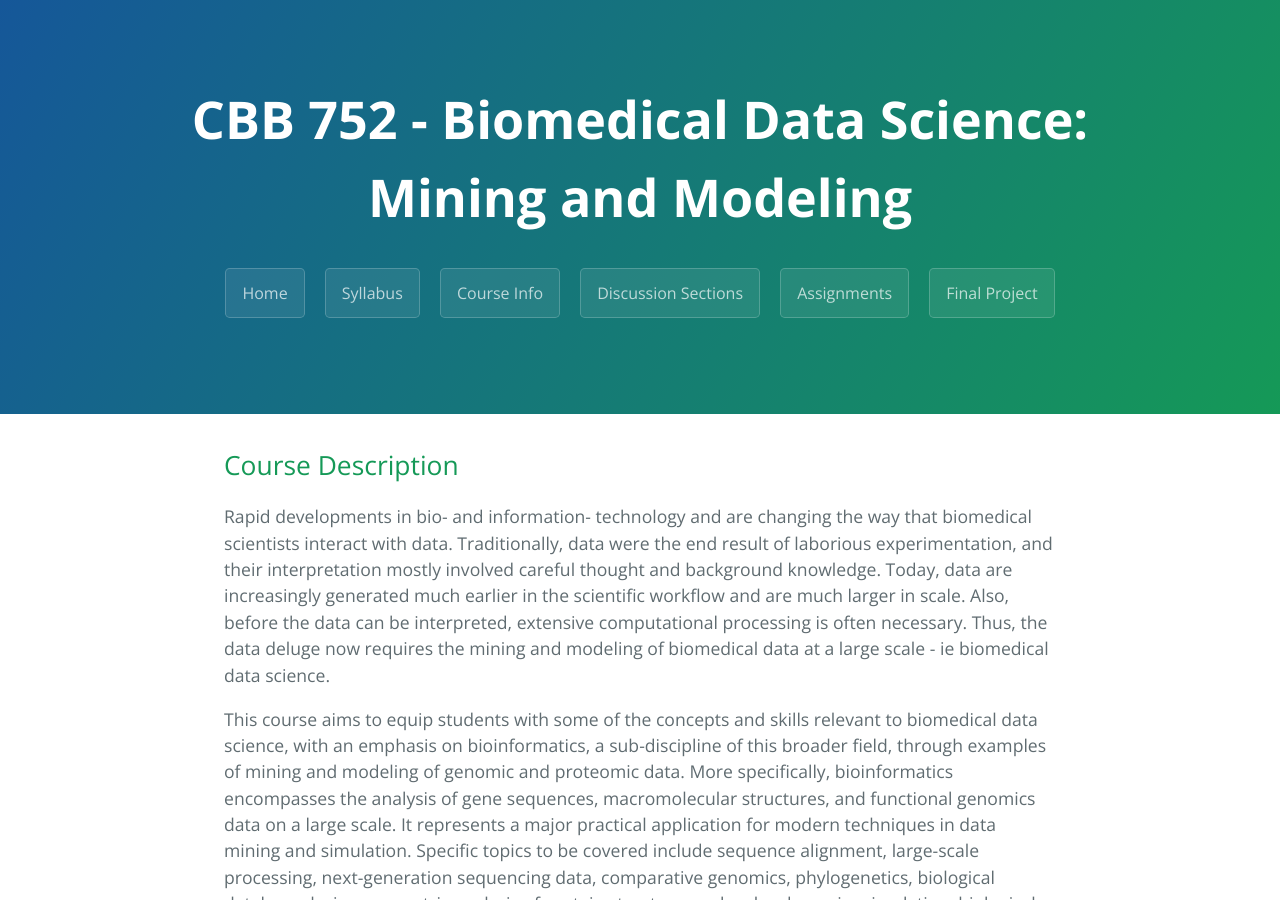
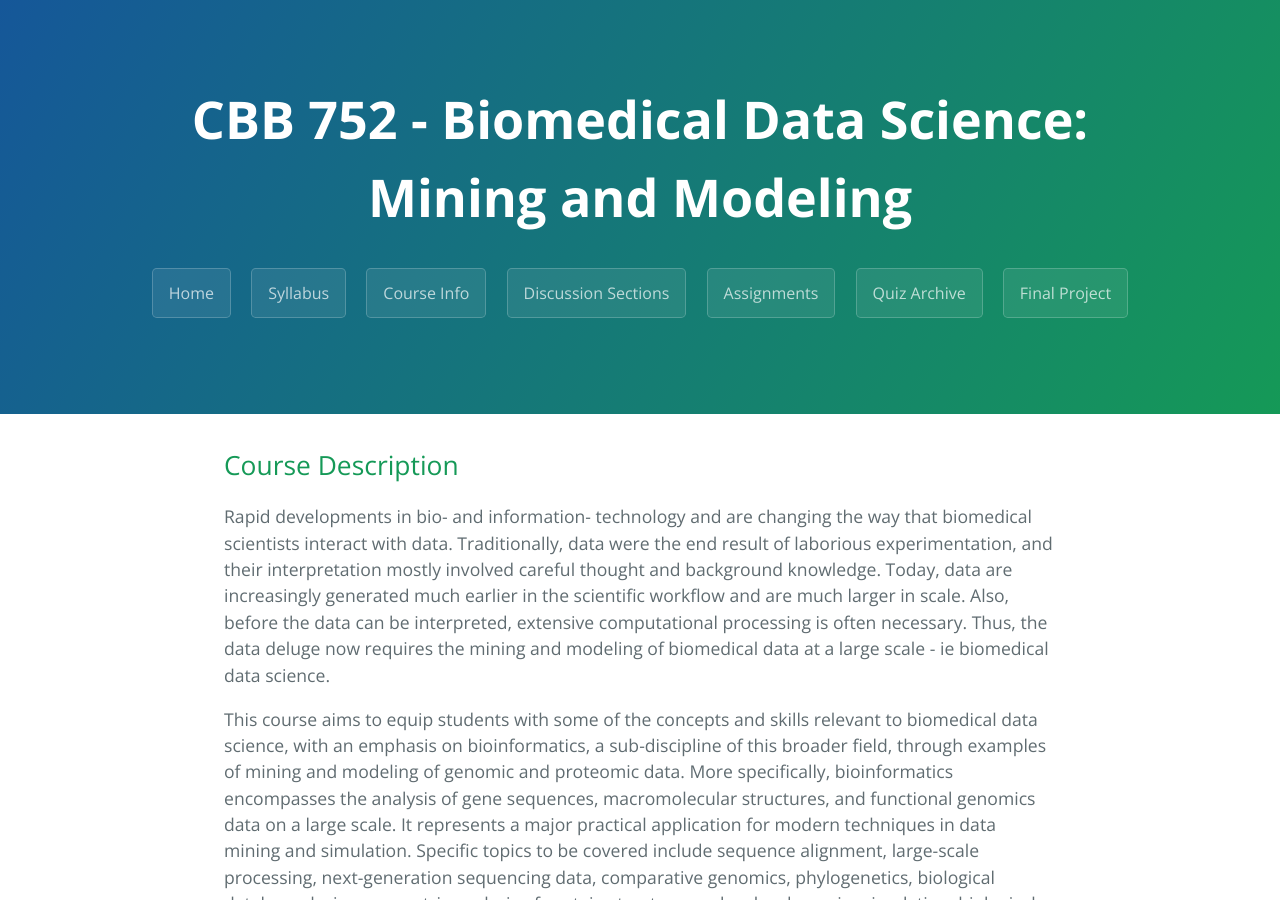
Before and after one commit to gersteinlab/cbb752b19, a Jekyll site: the page built from index.md, in a window 1280 px wide and 900 px high. Built offline with Jekyll 4.4.1, drawn with Linux system fonts in a browser that asks for light colours; our own code applies the rules of GitHub Pages for plain Markdown files.

Commit message:
Update page-header.html

```diff
--- a/_includes/page-header.html
+++ b/_includes/page-header.html
@@ -6,5 +6,6 @@
   <a href="/cbb752b19/info" class="btn">Course Info</a>
   <a href="/cbb752b19/discussion" class="btn">Discussion Sections</a>
   <a href="/cbb752b19/assignments" class="btn">Assignments</a>
+  <a href="/cbb752b19/quiz" class="btn">Quiz Archive</a>
   <a href="/cbb752b19/final" class="btn">Final Project</a>
 </section>
```
